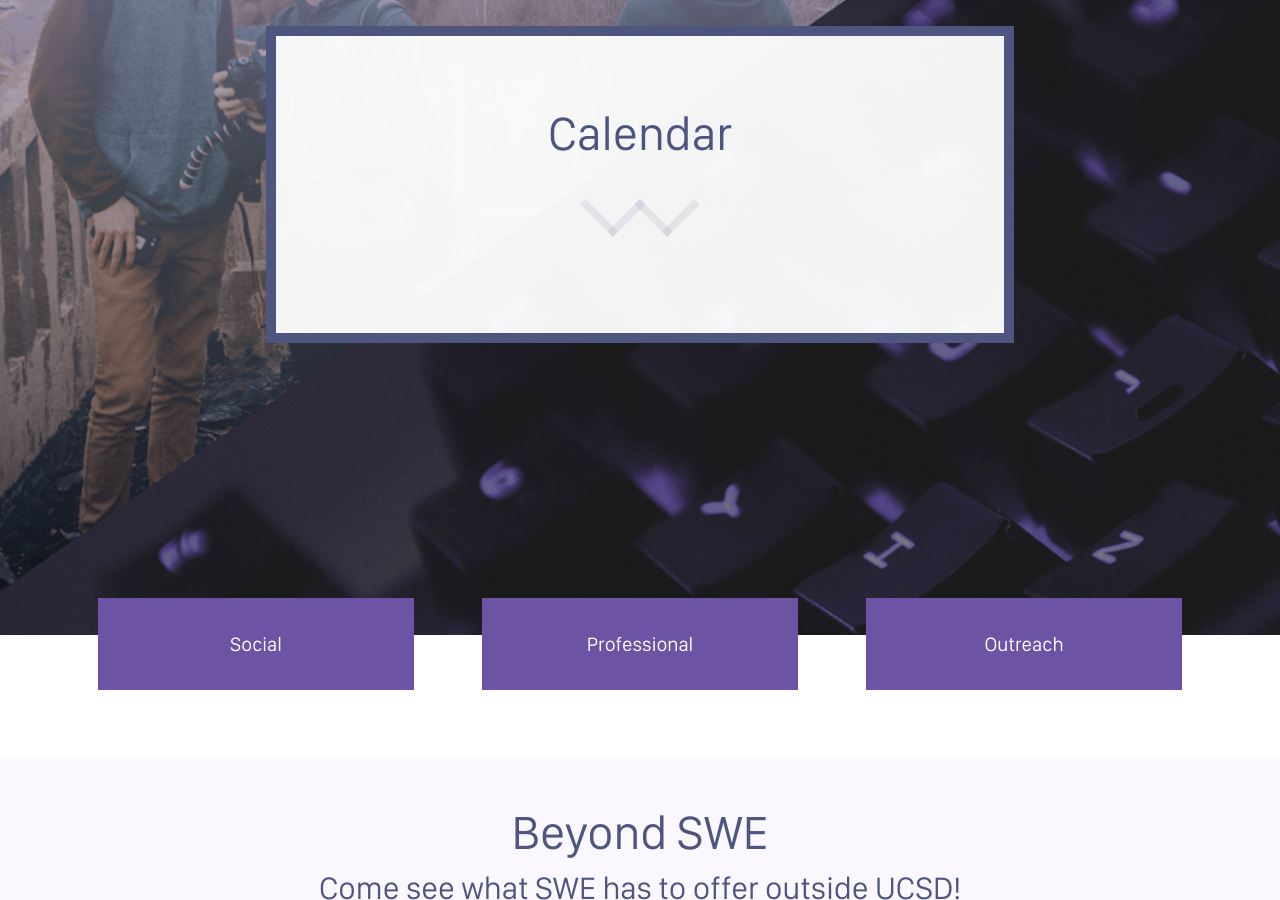
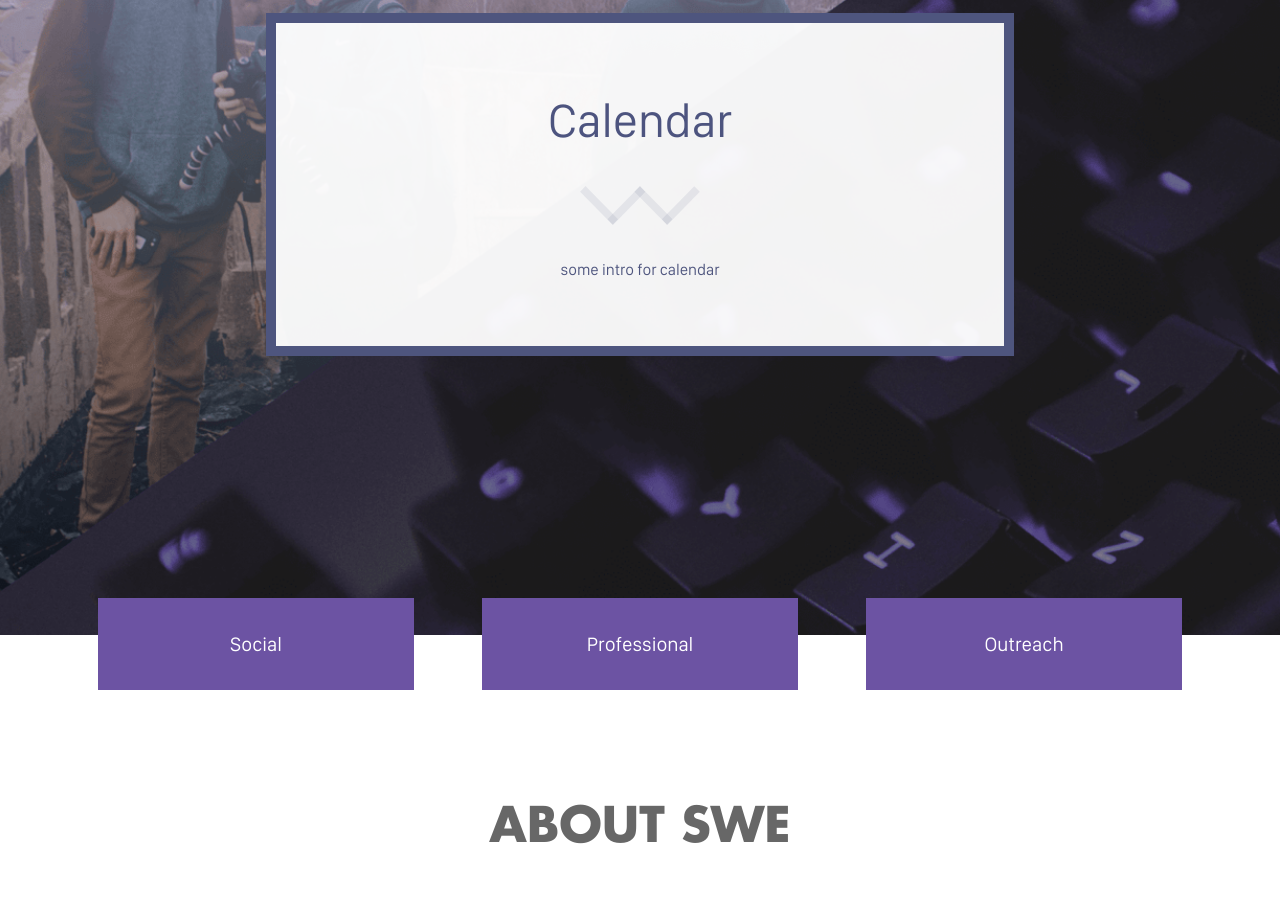
Before and after one commit to sweucsd/swe-website-old, a Jekyll site: the page built from calendar.markdown, in a window 1280 px wide and 900 px high, scrolled down 334 px. Built offline with Jekyll 4.4.1, drawn with Linux system fonts in a browser that asks for light colours; comment, search, counter and statistics services are not loaded; some of the changed text lies outside the part shown.

Commit message:
Updated Calendar

```diff
--- a/calendar.markdown
+++ b/calendar.markdown
@@ -1,4 +1,6 @@
 ---
 title: Calendar
 date: 2017-06-28 22:41:00 Z
+intro: some intro for calendar
+layout: calendar
 ---
```
